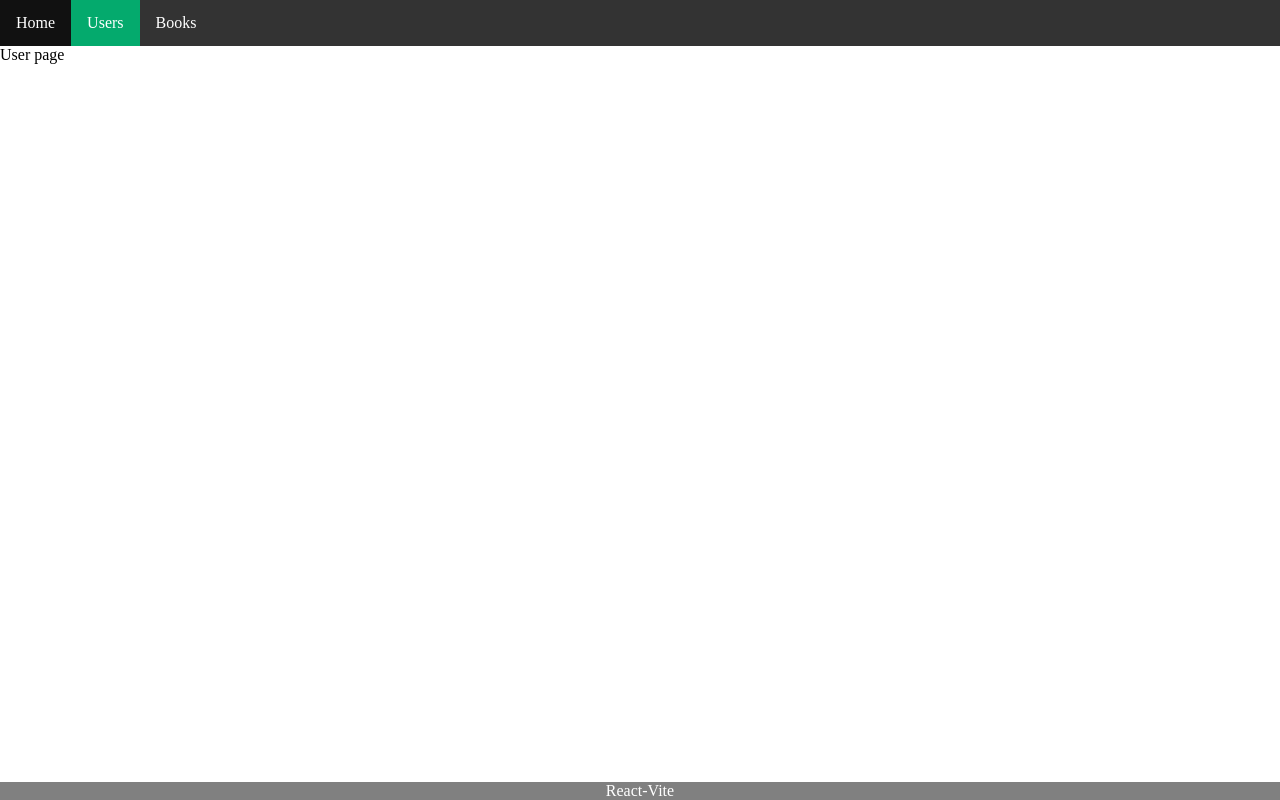
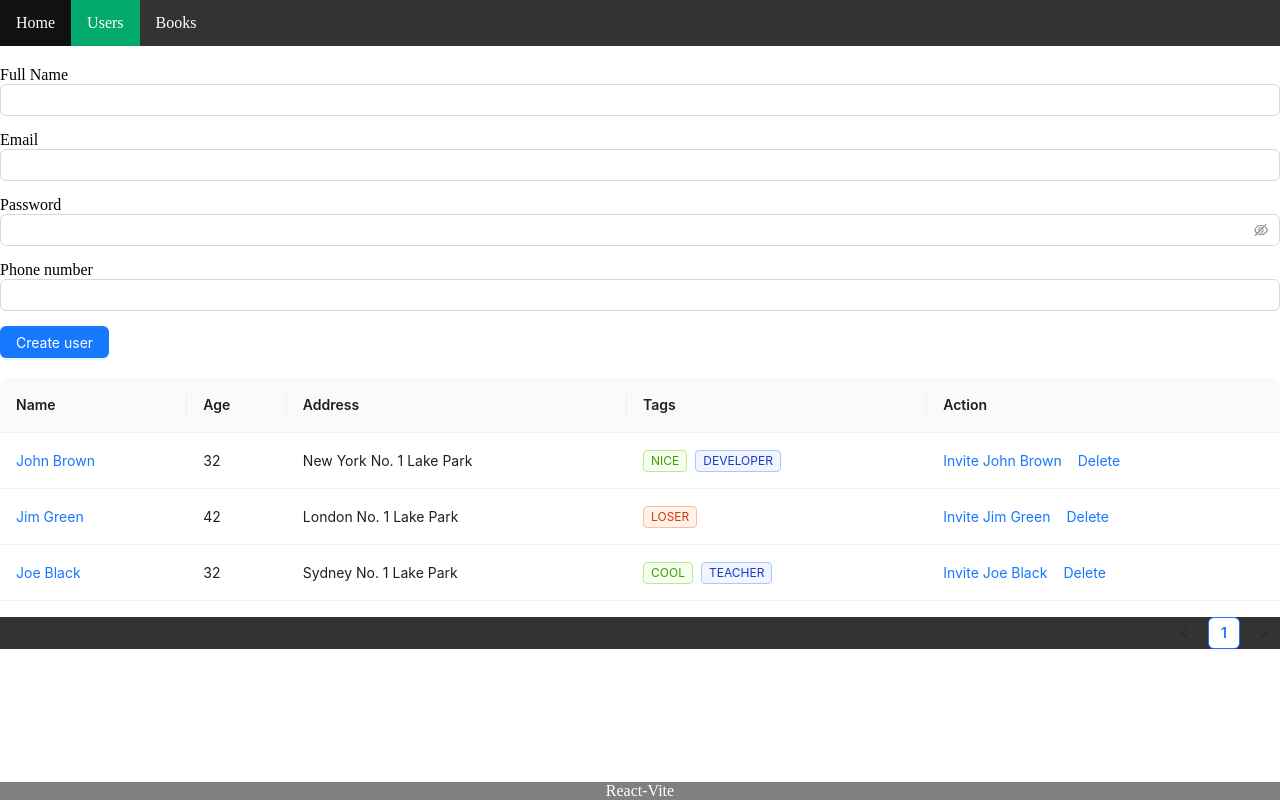
Before and after one commit to KimCuong9396/React-Vite, a React (Vite) app: page /users in a window 1280 px wide. Built offline with nearby package versions, Linux system fonts and the light colour scheme.

Commit message:
State for Form

```diff
--- /dev/null
+++ b/src/components/user/user.form.jsx
@@ -0,0 +1,44 @@
+import { Button, Input } from "antd";
+import { useState } from "react";
+
+const UserForm=()=>{
+    const [fullName,setFullName]=useState("");
+    const [email,setEmail]=useState("");
+    const [password,setPassword]=useState("");
+    const [phone,setPhone]=useState("");
+    //console.log(">>>check fullname", {fullName, email, password, phone});
+    const handleClickBtn=()=>{
+        console.log(">>>check state:",{fullName, email, password, phone})
+    }
+    return(
+        <div className="user-form" style={{margin: "20px 0"}}>
+            <div style={{display:"flex", gap: "15px", flexDirection:"column"}}>
+                <div>
+                    <span>Full Name</span>
+                    <Input
+                    value={fullName}
+                    onChange={(event)=>{setFullName(event.target.value)}}
+                    />
+                </div>
+                <div>
+                    <span>Email</span>
+                    <Input value={email} onChange={(event)=>{setEmail(event.target.value)}}/>
+                </div>
+                <div>
+                    <span>Password</span>
+                    <Input.Password value={password} onChange={(event)=>{setPassword(event.target.value)}}/>
+                </div>
+                <div>
+                    <span>Phone number</span>
+                    <Input value={phone} onChange={(event)=>{setPhone(event.target.value)}}/>
+                </div>
+                <div>
+                    <Button
+                    onClick={handleClickBtn}
+                     type="primary">Create user</Button>
+                </div>
+            </div>
+        </div>
+    )
+}
+export default UserForm;
--- /dev/null
+++ b/src/components/user/user.table.jsx
@@ -0,0 +1,82 @@
+import { Space, Table, Tag } from 'antd';
+import UserForm from './user.form';
+const UserTable=()=>{
+        const columns = [
+        {
+          title: 'Name',
+          dataIndex: 'name',
+          key: 'name',
+          render: (text) => <a>{text}</a>,
+        },
+        {
+          title: 'Age',
+          dataIndex: 'age',
+          key: 'age',
+        },
+        {
+          title: 'Address',
+          dataIndex: 'address',
+          key: 'address',
+        },
+        {
+          title: 'Tags',
+          key: 'tags',
+          dataIndex: 'tags',
+          render: (_, { tags }) => (
+            <>
+              {tags.map((tag) => {
+                let color = tag.length > 5 ? 'geekblue' : 'green';
+                if (tag === 'loser') {
+                  color = 'volcano';
+                }
+                return (
+                  <Tag color={color} key={tag}>
+                    {tag.toUpperCase()}
+                  </Tag>
+                );
+              })}
+            </>
+          ),
+        },
+        {
+          title: 'Action',
+          key: 'action',
+          render: (_, record) => (
+            <Space size="middle">
+              <a>Invite {record.name}</a>
+              <a>Delete</a>
+            </Space>
+          ),
+        },
+      ];
+      const data = [
+        {
+          key: '1',
+          name: 'John Brown',
+          age: 32,
+          address: 'New York No. 1 Lake Park',
+          tags: ['nice', 'developer'],
+        },
+        {
+          key: '2',
+          name: 'Jim Green',
+          age: 42,
+          address: 'London No. 1 Lake Park',
+          tags: ['loser'],
+        },
+        {
+          key: '3',
+          name: 'Joe Black',
+          age: 32,
+          address: 'Sydney No. 1 Lake Park',
+          tags: ['cool', 'teacher'],
+        },
+      ];
+      return(
+        <>
+        <UserForm/>
+        <Table columns={columns} dataSource={data} />
+        </>
+      )
+}
+export default UserTable;
--- a/src/pages/users.jsx
+++ b/src/pages/users.jsx
@@ -1,4 +1,8 @@
+import UserTable from "../components/user/user.table";
+
 const UserPage=()=>{
-    return (<div>User page</div>)
+    return (<div style={{pading:"20px"}}>
+        <UserTable/>
+    </div>)
 }
 export default UserPage;
```
